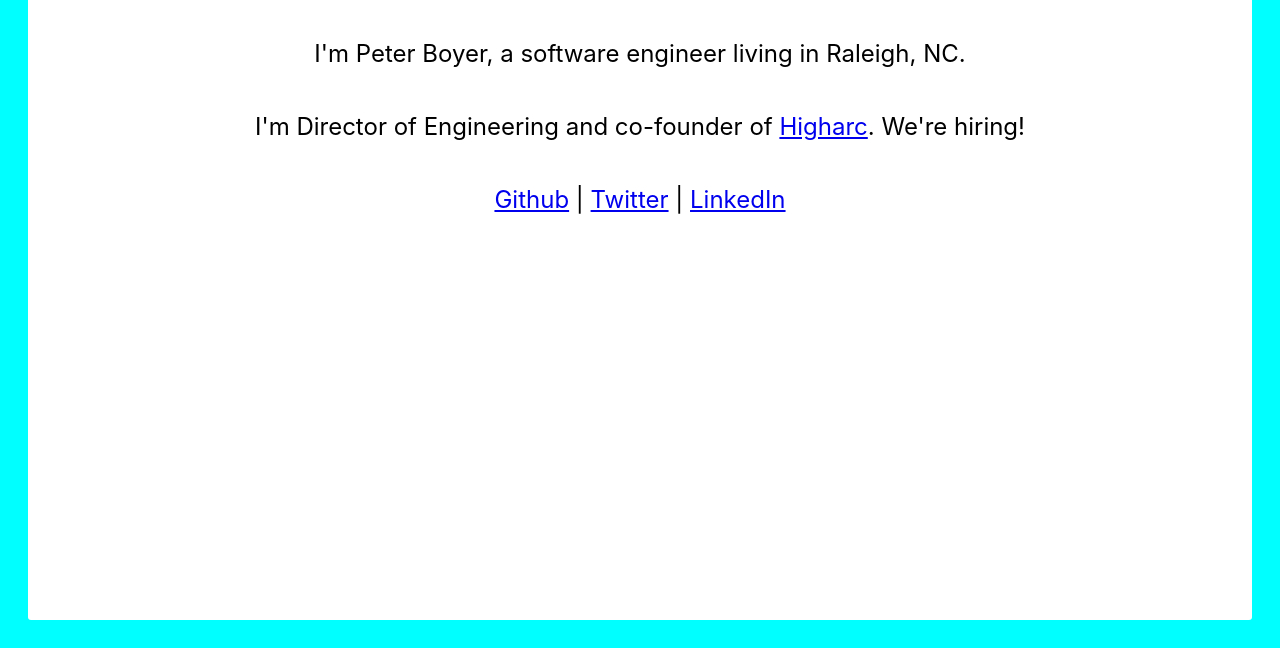
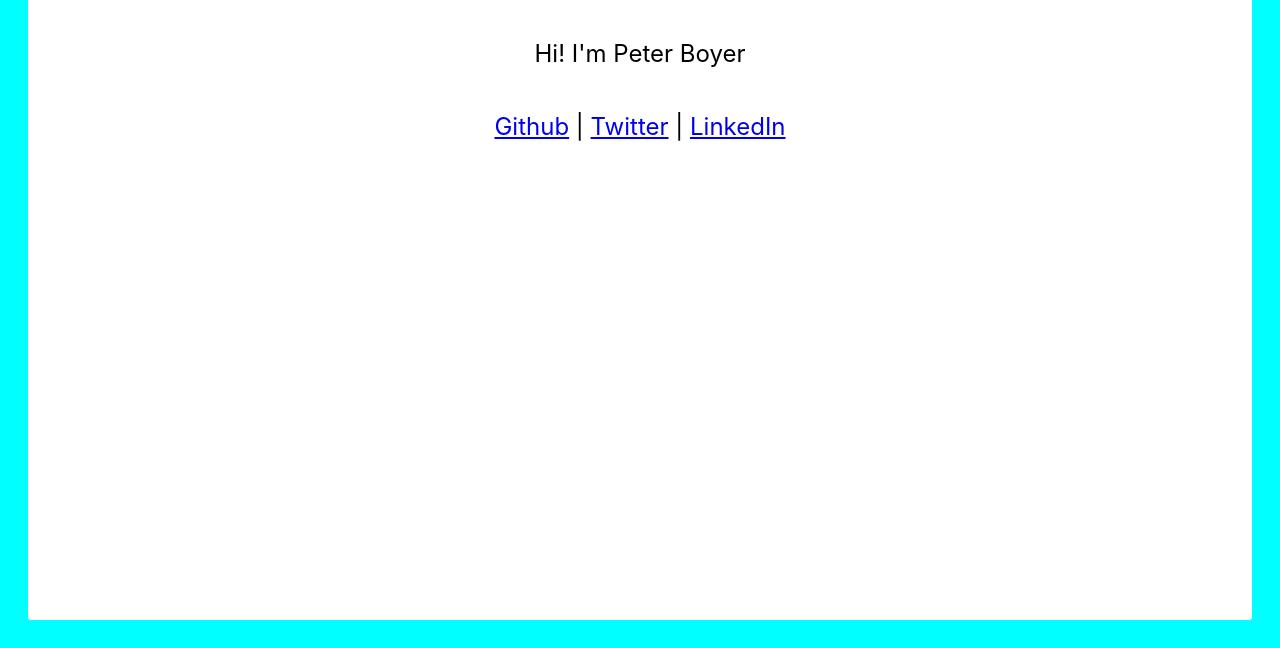
Before and after one commit to pboyer/ptrbyr.com, a plain HTML site: page index.html in a window 1280 px wide. Shown: the part 152-800 px from the top of the page. Drawn offline with Linux system fonts and the light colour scheme.

Commit message:
Remove junk

```diff
--- a/index.html
+++ b/index.html
@@ -39,15 +39,13 @@
     <body>
         <div id="container">
             <p id="title">👋</p>
-            <p>I'm Peter Boyer, a software engineer living in Raleigh, NC.</p>
-            <p>I'm Director of Engineering and co-founder of <a href="https://higharc.com">Higharc</a>. We're hiring!</p>
+            <p>Hi! I'm Peter Boyer</p>
             <p>
                 <a href="https://github.com/pboyer">Github</a> | <a href="https://twitter.com/ptrbyr">Twitter</a> | <a href="https://linkedin.com/in/ptrbyr">LinkedIn</a>
             </p>
         </div>
     </body>
 
-    <!-- The GOOG never sleeps -->
     <script async src="https://www.googletagmanager.com/gtag/js?id=UA-131568715-2"></script>
     <script>
     window.dataLayer = window.dataLayer || [];
```
